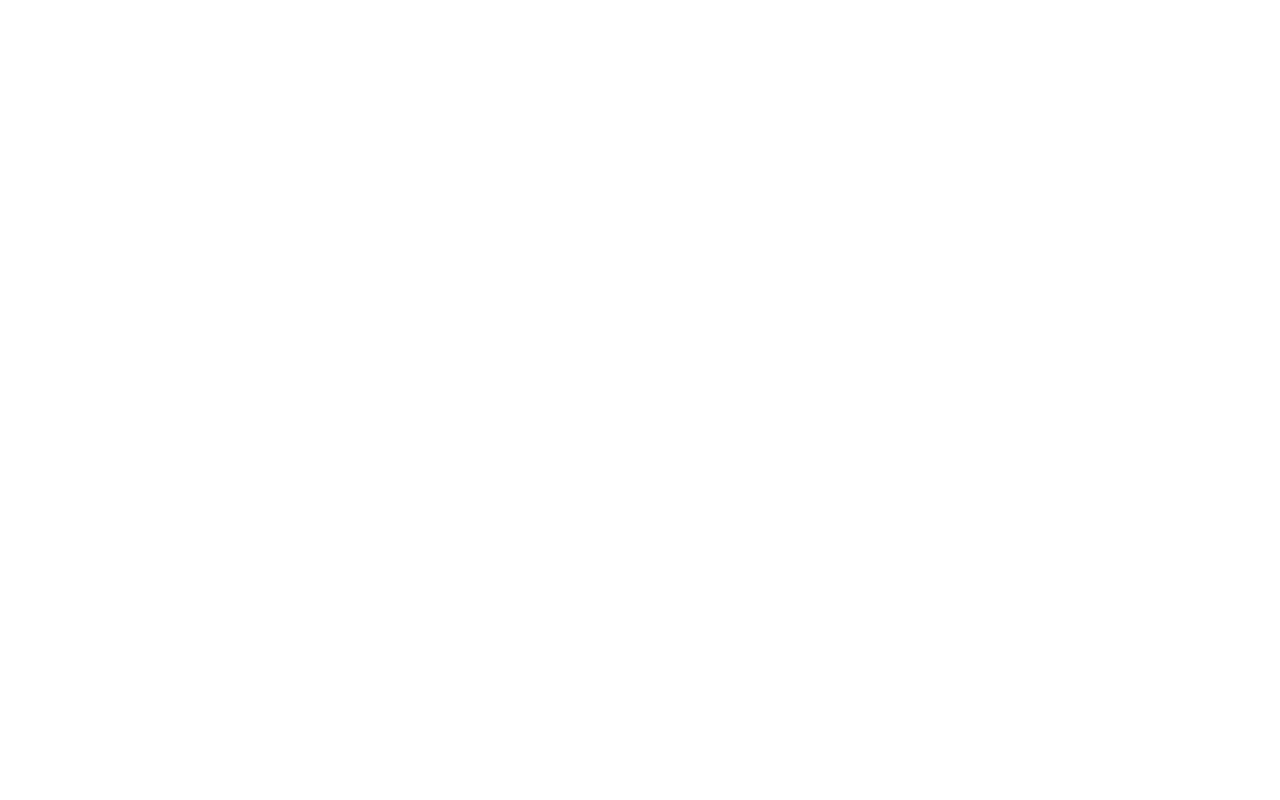
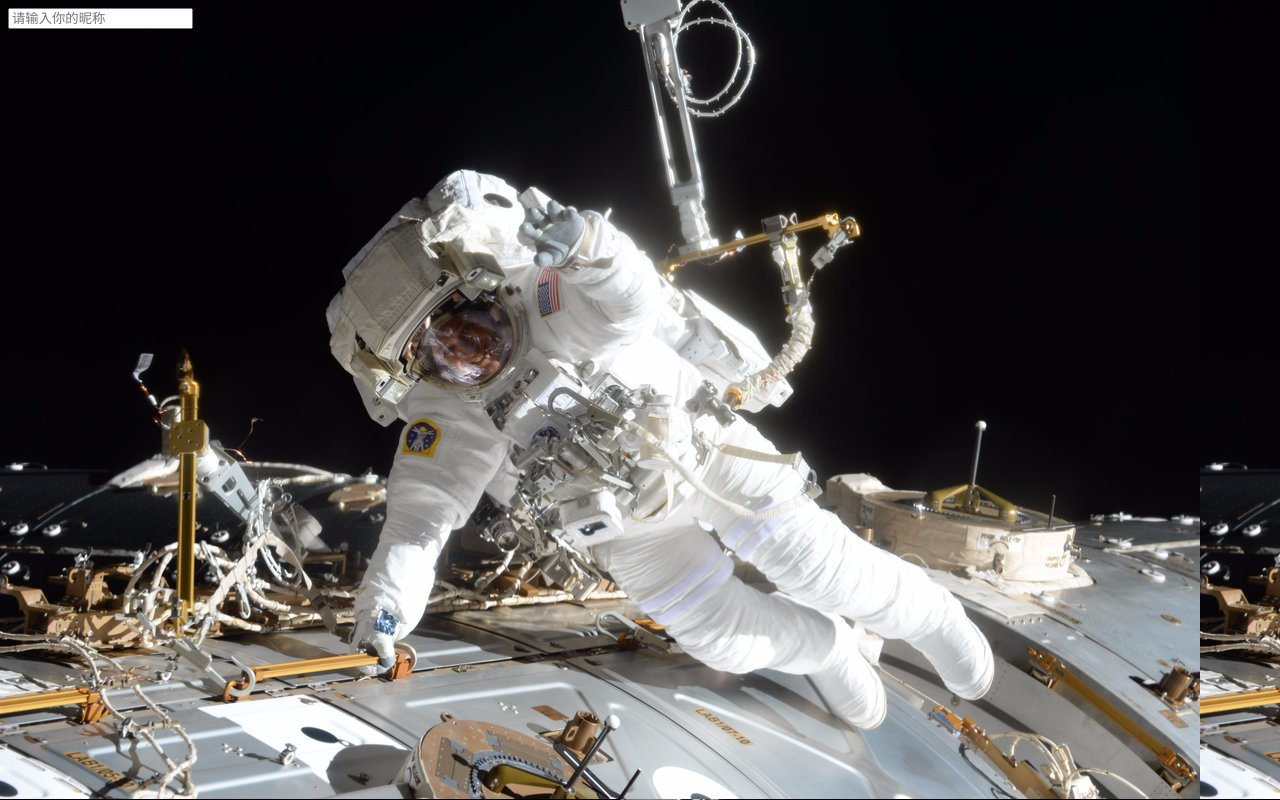
Before and after one commit to 642250185/TextPleasure, a website: page web-server/public/index.html in a window 1280 px wide. Drawn offline with nearby package versions, Linux system fonts and the light colour scheme.

Commit message:
1、index.html加入背景图片／加入输入用户名按钮。

```diff
--- /dev/null
+++ b/web-server/public/css/style.css
@@ -0,0 +1,8 @@
+body {
+    background-color: black;
+    background-image: url("../image/1.jpg");
+}
+
+#login {
+    align-content: center;
+}
--- a/web-server/public/index.html
+++ b/web-server/public/index.html
@@ -12,6 +12,7 @@
         <meta name="keywords" content="pomelo" />
 
         <link type="text/css" rel="stylesheet" href="css/base.css" />
+        <link type="text/css" rel="stylesheet" href="css/style.css"/>
         <script src="js/lib/build/build.js" type="text/javascript"></script>
         <script src="js/lib/jquery-1.8.0.min.js" type="text/javascript"></script>
 
@@ -20,6 +21,6 @@
 
     </head>
     <body>
-
+        <input id="login" type="text" value="" placeholder="请输入你的昵称"/>
     </body>
 </html>
```
Also changed, not shown: web-server/public/image/1.jpg (added).
